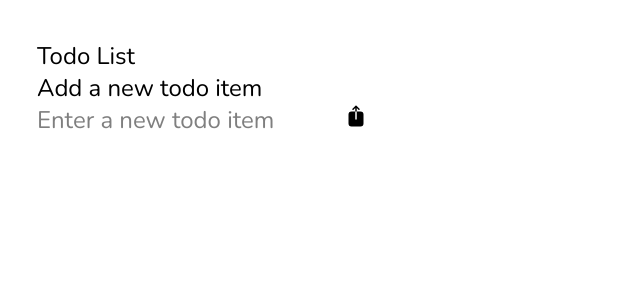
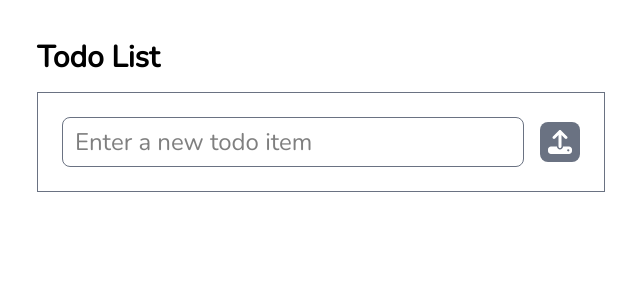
Before and after one commit to Erhahon-Imafidon/reduxToolkit-query, a React (Vite) app: page / in a window 1280 px wide. Shown: the top 300 px of the page, without its empty margins (319-959 px from the left). Built offline with nearby package versions, Linux system fonts and the light colour scheme.

Commit message:
feat: refactor TodoList component to improve styling and add upload icon

```diff
--- a/src/components/TodoList.tsx
+++ b/src/components/TodoList.tsx
@@ -1,5 +1,5 @@
-import { useState } from 'react';
-import * as React from 'react';
+import React, { useState } from 'react';
+import { FaUpload } from 'react-icons/fa6';
 
 const TodoList = () => {
     const [newTodo, setTNewTodo] = useState('');
@@ -11,33 +11,32 @@ const TodoList = () => {
     };
 
     const newItemSection = (
-        <form onSubmit={handleSubmit}>
-            <label htmlFor="new-todo">Add a new todo item</label>
-            <div>
+        <form
+            onSubmit={handleSubmit}
+            className="border border-gray-500 p-6 mt-4 flex items-center gap-4 w-full"
+        >
+            <label className="sr-only" htmlFor="new-todo">
+                Add a new todo item
+            </label>
+            <div className="w-full rounded-lg border-gray-500 border px-3 py-2">
                 <input
                     type="text"
                     id="new-todo"
                     value={newTodo}
                     onChange={(e) => setTNewTodo(e.target.value)}
                     placeholder="Enter a new todo item"
+                    className="placeholder:font-nunito w-full outline-none"
                 />
-                <button>
-                    <svg
-                        xmlns="http://www.w3.org/2000/svg"
-                        viewBox="0 0 24 24"
-                        fill="currentColor"
-                        className="size-6"
-                    >
-                        <path d="M11.47 1.72a.75.75 0 0 1 1.06 0l3 3a.75.75 0 0 1-1.06 1.06l-1.72-1.72V7.5h-1.5V4.06L9.53 5.78a.75.75 0 0 1-1.06-1.06l3-3ZM11.25 7.5V15a.75.75 0 0 0 1.5 0V7.5h3.75a3 3 0 0 1 3 3v9a3 3 0 0 1-3 3h-9a3 3 0 0 1-3-3v-9a3 3 0 0 1 3-3h3.75Z" />
-                    </svg>
-                </button>
             </div>
+            <button className="bg-gray-500 text-white rounded-lg p-2 cursor-pointer">
+                <FaUpload className="text-2xl" />
+            </button>
         </form>
     );
 
     return (
-        <section>
-            <h1>Todo List</h1>
+        <section className="flex flex-col justify-start">
+            <h1 className="font-bold text-3xl">Todo List</h1>
             {newItemSection}
         </section>
     );
```
